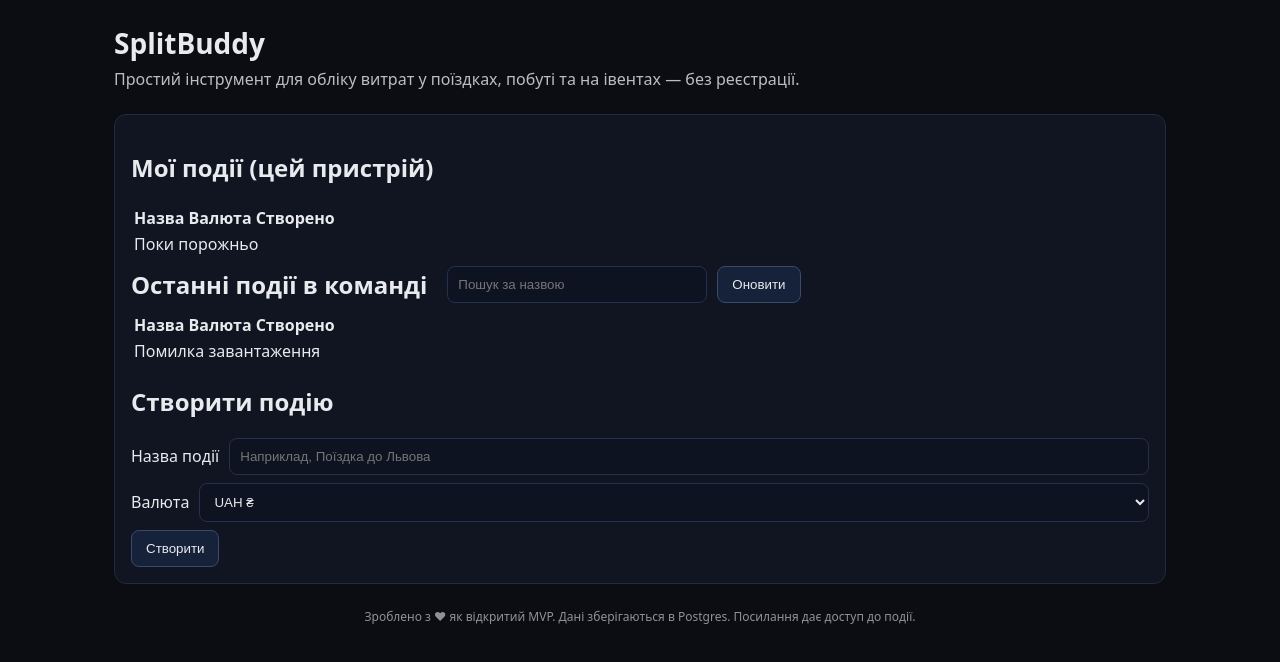
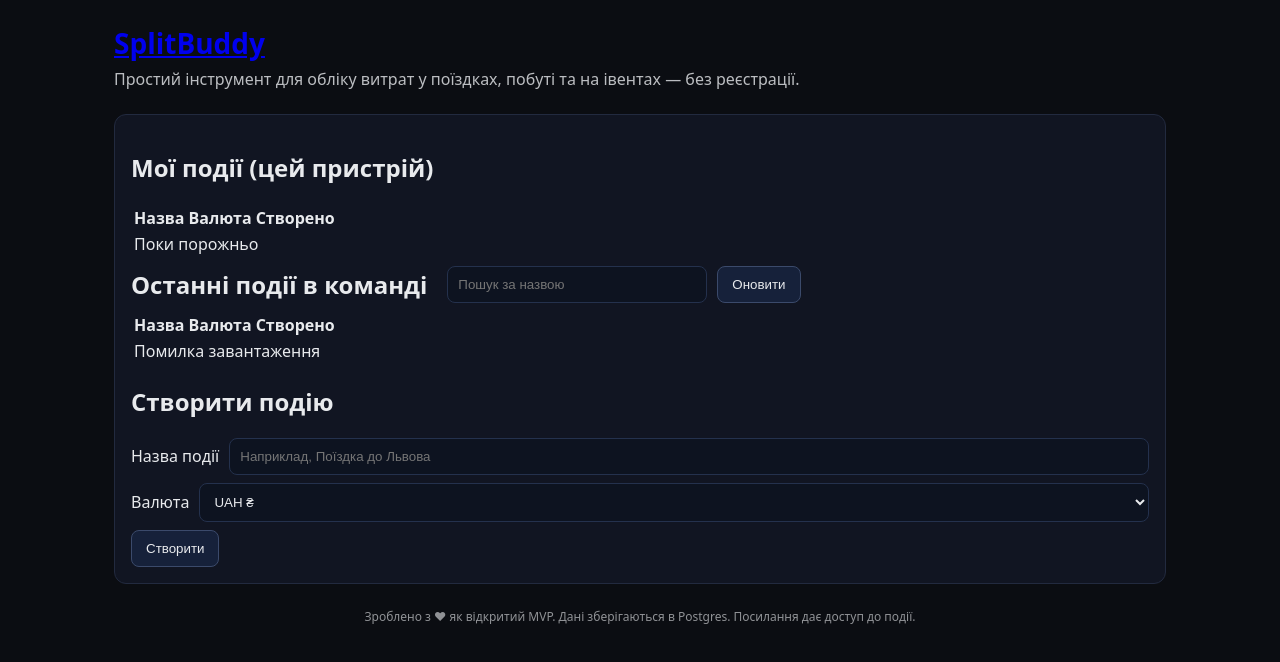
Before and after one commit to viglvi96-beep/splitbuddy-mvp, a plain HTML site: page static/index.html in a window 1280 px wide. Drawn offline with Linux system fonts and the light colour scheme; no server answers.

Commit message:
Update index.html

```diff
--- a/static/index.html
+++ b/static/index.html
@@ -9,9 +9,9 @@
 <body>
   <div class="container">
     <header>
-      <h1>SplitBuddy</h1>
-      <p class="tagline">Простий інструмент для обліку витрат у поїздках, побуті та на івентах — без реєстрації.</p>
-    </header>
+  <h1><a href="/" class="logo-link">SplitBuddy</a></h1>
+  <p class="tagline">Простий інструмент для обліку витрат у поїздках, побуті та на івентах — без реєстрації.</p>
+</header>
 
     <section id="new-event" class="card hidden">
       <div class="section">
```
